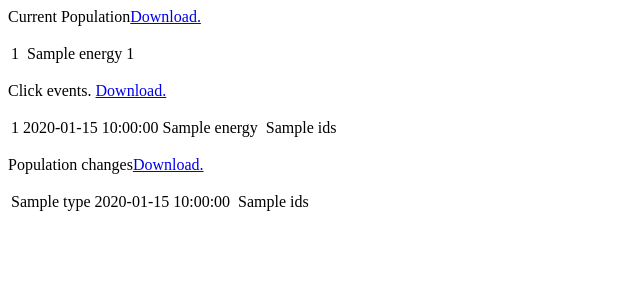
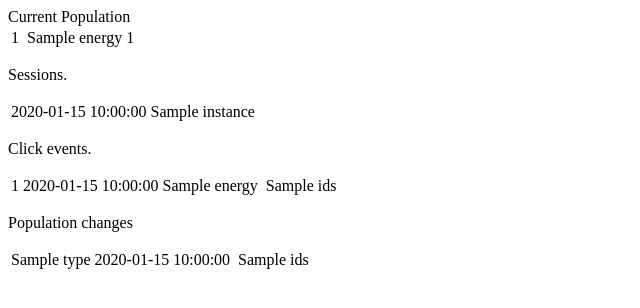
Before and after one commit to tomrijntjes/robopreneur, a Flask app: page /population in a window 1280 px wide. Shown: the top 308 px of the page, without its empty margins (0-640 px from the left). Run offline with Flask 2, Linux system fonts and the light colour scheme; tables that the repository leaves empty or names only in its code hold one stand-in row (values such as "Sample post"); a database or web service that is not in the repository returns one stand-in record (values such as "Sample title").

Commit message:
added session-instance mapping

```diff
--- a/web/app.py
+++ b/web/app.py
@@ -63,8 +63,10 @@ cursor = get_cursor(3)
 
 @app.route('/')
 def home():
+    new_session = False
     if not 'sid' in session or not session['sid']:
         session['sid'] = str(uuid4())
+        new_session = True
     #load population
     pop_size = breeder.mongo.breeder.population.count()
     if pop_size < 10:
@@ -72,6 +74,16 @@ def home():
             breeder.create_individual()
         return "Initiating a new population. Have fun."
     instance_number = abs(hash(session['sid']))%int(pop_size*1.25)
+    #log session
+    if new_session:
+        SESSION_MONGODB.flask_session.events.insert_one(
+            {
+            'sid':session['sid'],
+            'instance':abs(hash(session['sid']))%int(pop_size*1.25),
+            'datetime':datetime.datetime.now()
+            }
+        )
+
     if instance_number<pop_size:
         instance = breeder.instance(instance_number)
         args = instance['ids']
@@ -99,7 +111,8 @@ def overview():
     pop = list(breeder.mongo.breeder.population.find())
     click_events = list(breeder.mongo.breeder.click_events.find())
     pop_events = list(breeder.mongo.breeder.events.find())
-    page = render_template('population.html',pop=pop,click_events=click_events,pop_events=pop_events)
+    sessions = list(SESSION_MONGODB.flask_session.events.find())
+    page = render_template('population.html',pop=pop,click_events=click_events,pop_events=pop_events,sessions=sessions)
     return page
 
 @app.route('/dump/<dataset>')
--- a/web/templates/population.html
+++ b/web/templates/population.html
@@ -1,6 +1,6 @@
 <html>
 
-<p>Current Population<a href='/dump/pop'>Download.</a></p>
+<p>Current Population<!--<a href='/dump/pop'>Download.</a></p>-->
 
 <table>
 {% for individual in pop %}
@@ -13,7 +13,19 @@
 {% endfor %}
 </table>
 
-<p>Click events. <a href='/dump/clicks'>Download.</a></p>
+<p>Sessions. <!--<a href='/dump/sessions'>Download.</a>--></p>
+
+<table>
+{% for session in sessions %}
+<TR>
+   <TD class="c1">{{session.datetime}}</TD>
+   <TD class="c2">{{session.instance}}</TD>
+</TR>
+{% endfor %}
+</table>
+
+
+<p>Click events.<!-- <a href='/dump/clicks'>Download.</a>--></p>
 
 <table>
 {% for event in click_events %}
@@ -27,7 +39,7 @@
 {% endfor %}
 </table>
 
-<p>Population changes<a href='/dump/events'>Download.</a></p>
+<p>Population changes<!--<a href='/dump/events'>Download.</a>--></p>
 
 <table>
 {% for event in pop_events %}
```
